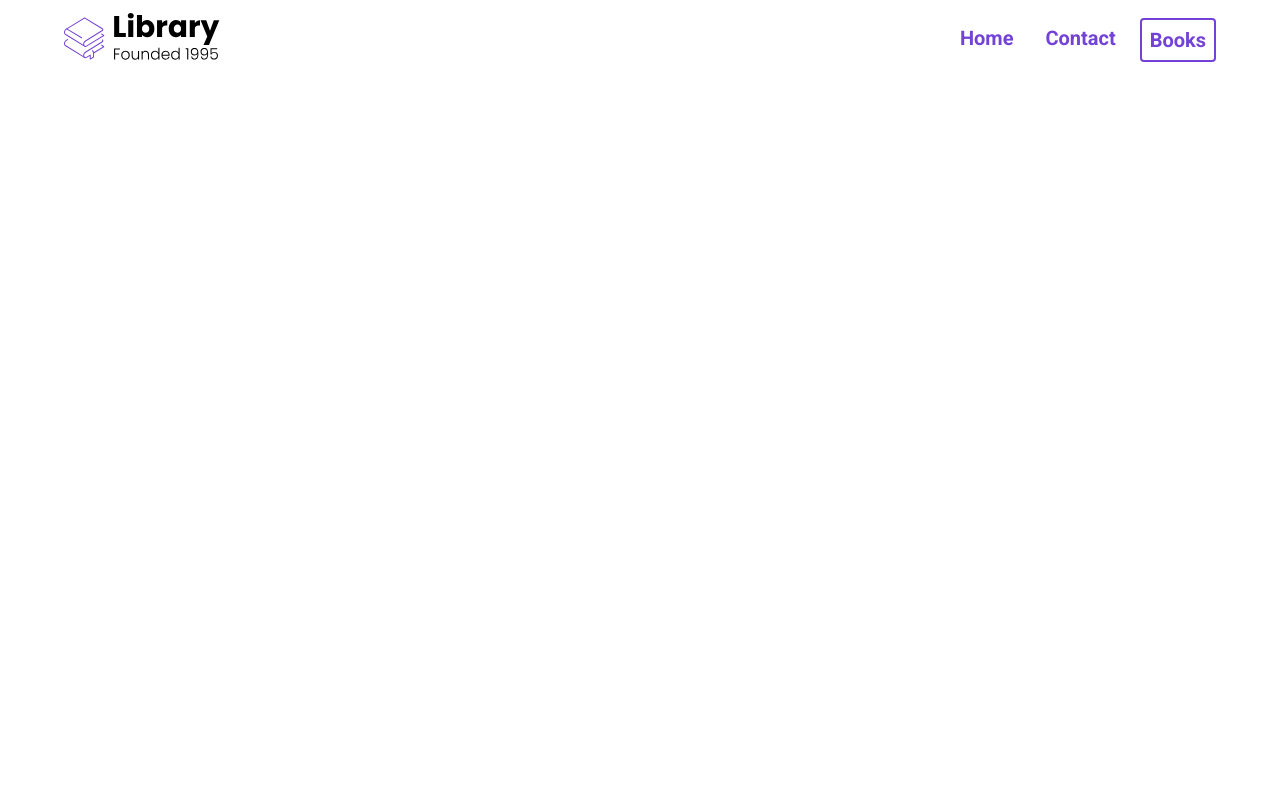
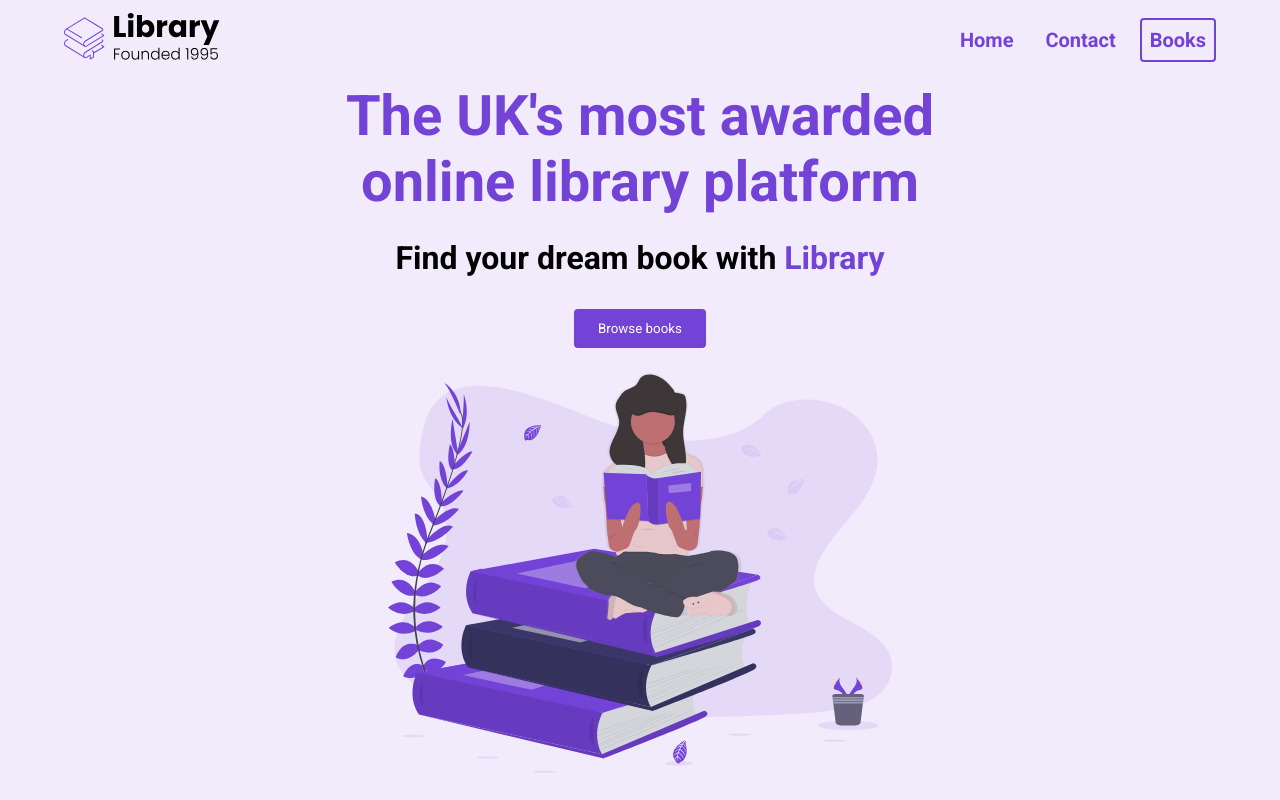
Before and after one commit to HayanButt/E-commerce_Store, a plain HTML site: page index.html in a window 1280 px wide. Drawn offline with Linux system fonts and the light colour scheme.

Commit message:
Finished navbar and the main
	modified:   index.html
	modified:   style.css

```diff
--- a/index.html
+++ b/index.html
@@ -8,17 +8,36 @@
     <link rel="stylesheet" href="style.css">
 </head>
 <body>
-    <section>
+    <section id="landing">
         <nav>
             <div class="nav__container">
                 <img class="logo" src="./assets/Library.svg" alt="">
                 <ul class="nav_links">
-                    <li class="nav__link">Home</li>
-                    <li class="nav__link">Contact</li>
-                    <li class="nav__link nav__link--primary">Books</li>
+                    <li>
+                        <a class="nav__link" href="">Home</a>
+                    </li>
+                    <li>
+                        <a class="nav__link" href="">Contact </a>
+                    </li>
+                    <li>
+                        <a class="nav__link nav__link--primary" href="">Books</a>
+                    </li>
                 </ul>
             </div>
             </nav>
+
+        <header>
+            <div class="main__wrapper">
+                <div class="main__description">
+                    <h1 class="main__title">The UK's most awarded online library platform</h1>
+                    <h2 class="main__subtitle">Find your dream book with <span class="text__purple">Library</span></h2>
+                    <button class="main__button">Browse books</button>
+                </div>
+                <figure class="main__img--wrapper">
+                    <img class="main__img" src="/assets/Undraw_Books.svg" alt="">
+                </figure>
+            </div>
+        </header>
     </section>
 </body>
 </html>
--- a/style.css
+++ b/style.css
@@ -5,6 +5,40 @@
     box-sizing: border-box;
     font-family: 'Roboto', 'sans-serif';
 }
+
+#landing {
+    background-color: rgba(115, 66,214, 0.1);
+}
+
+.text__purple {
+    color: #7342d6
+}
+
+img {
+    width: 100%;
+}
+
+h1 {
+    font-size: 56px;
+    color: #7342d6;
+    margin-bottom: 24px;
+    text-align: center;
+}
+
+h2 {
+    font-size: 32px;
+    margin-bottom: 32px;
+    text-align: center;
+}
+
+button {
+    cursor: pointer;
+}
+
+button:active {
+    transform: translateY(1px);
+}
+/* NAV */
 
 nav {
     height: 80px;
@@ -35,6 +69,14 @@ li {
     font-size: 20px;
 }
 
+.nav__link:hover {
+    text-decoration: underline;
+}
+
+.nav__link--primary:hover {
+    text-decoration: none;
+}
+
 .nav__link {
     margin-left: 16px;
     text-decoration: none;
@@ -48,3 +90,46 @@ li {
     border: 2px solid #7342d6;
     border-radius: 4px;
 }
+
+/* MAIN */
+header {
+    height: calc(100vh - 80px);
+}
+.main__wrapper {
+    width: 100%;
+    max-width: 720px;
+    margin: 0 auto;
+    height: 100%;
+    display: flex;
+    flex-wrap: wrap;
+    flex-direction: column;
+    align-items: center;
+    justify-content: center;
+    justify-content: space-around;
+}
+
+.main__description {
+    display: flex;
+    flex-direction: column;
+    align-items: center;
+}
+
+.main__button {
+    background-color: #7342d6;
+    border-radius: 4px;
+    border: 2px none;
+    color: white;
+    padding: 12px 24px;
+}
+
+.main__img--wrapper {
+    padding: 20px;
+}
+
+.main__img {
+    height: 100%;
+    max-height: 50vh;
+
+}
+
+/* HIGHLIGHTS */
```
